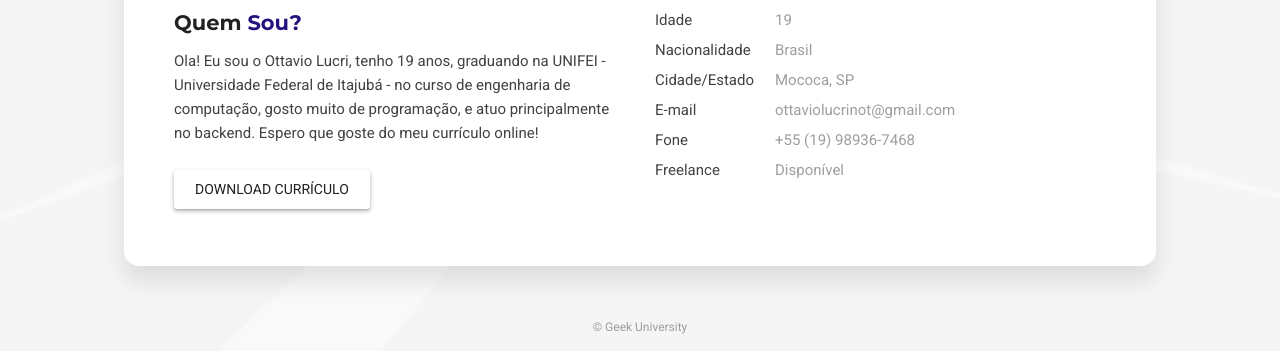
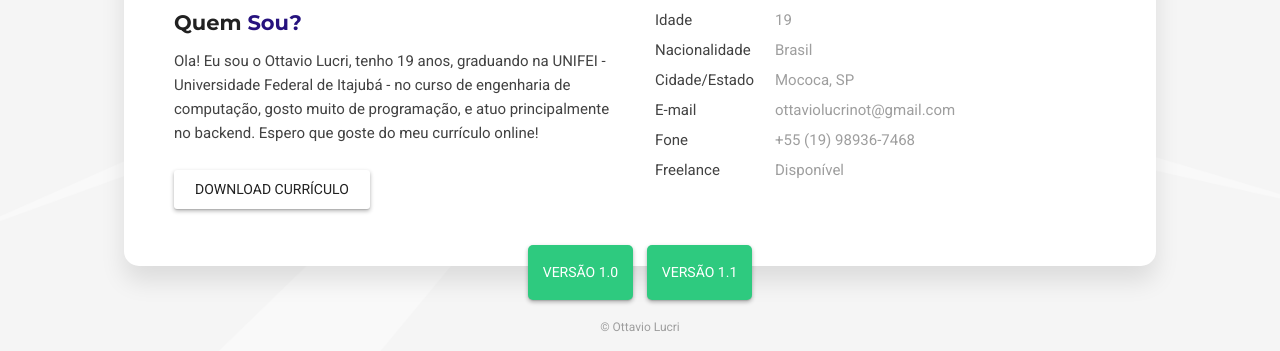
Before and after one commit to ottaviolucrii/ottaviolucrii.github.io, a plain HTML site: page ottaviolucrii.github.io/index.html in a window 1280 px wide. Shown: the part 449-800 px from the top of the page. Drawn offline with Linux system fonts and the light colour scheme; a web font is replaced by a local one.

Commit message:
Criação dos botoes e links das v1.0 e v1.1

```diff
--- a/ottaviolucrii.github.io/css/main-green.css
+++ b/ottaviolucrii.github.io/css/main-green.css
@@ -377,6 +377,30 @@ body > footer .copyrights {
   font-size: 12px;
   color: #9e9e9e;
 }
+footer {
+  position: relative;
+  z-index: 1000; /* Garante que o rodapé fique acima de outros elementos */
+}
+
+.version-switcher {
+  text-align: center;
+  margin: 10px 0;
+}
+
+.version-switcher button {
+  background-color: #2eca7f; /* Cor azul */
+  color: white;
+  border: none;
+  padding: 8px 15px;
+  margin: 5px;
+  cursor: pointer;
+  border-radius: 5px;
+  z-index: 1001; /* Garante que os botões fiquem acima de tudo */
+}
+
+.version-switcher button:hover {
+  background-color: #2eca7f;
+}
 /* / copyrights block */
 /* / Footer */
 
--- a/ottaviolucrii.github.io/index.html
+++ b/ottaviolucrii.github.io/index.html
@@ -408,8 +408,24 @@
     <!-- /Main Content -->
   </div>
   <footer>
-    <div class="copyrights">&copy; Geek University</div>
+    <div class="version-switcher">
+      <button onclick="switchVersion('v1.0')">Versão 1.0</button>
+      <button onclick="switchVersion('v1.1')">Versão 1.1</button>
+    </div>
+    <div class="copyrights">&copy; Ottavio Lucri</div>
   </footer>
+
+
+  <script>
+    function switchVersion(version) {
+      // Redireciona para a URL específica da versão
+      if (version === 'v1.0') {
+        window.location.href = 'https://github.com/ottaviolucrii/ottaviolucrii.github.io/releases/tag/v1.0';
+      } else if (version === 'v1.1') {
+        window.location.href = 'https://github.com/ottaviolucrii/ottaviolucrii.github.io/releases/tag/v1.1';
+      }
+    }
+  </script>
   <script type="text/javascript" src="js/bootstrap.min.js"></script>
   <script type="text/javascript" src="js/pages-switcher.js"></script>
   <script type="text/javascript" src="js/imagesloaded.pkgd.min.js"></script>
```
